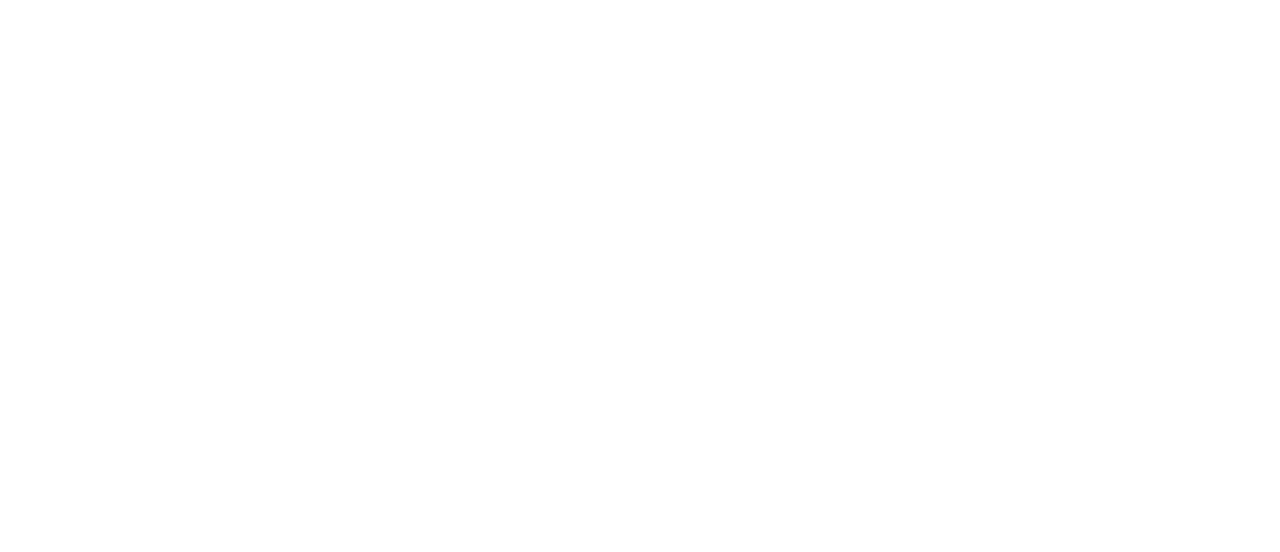
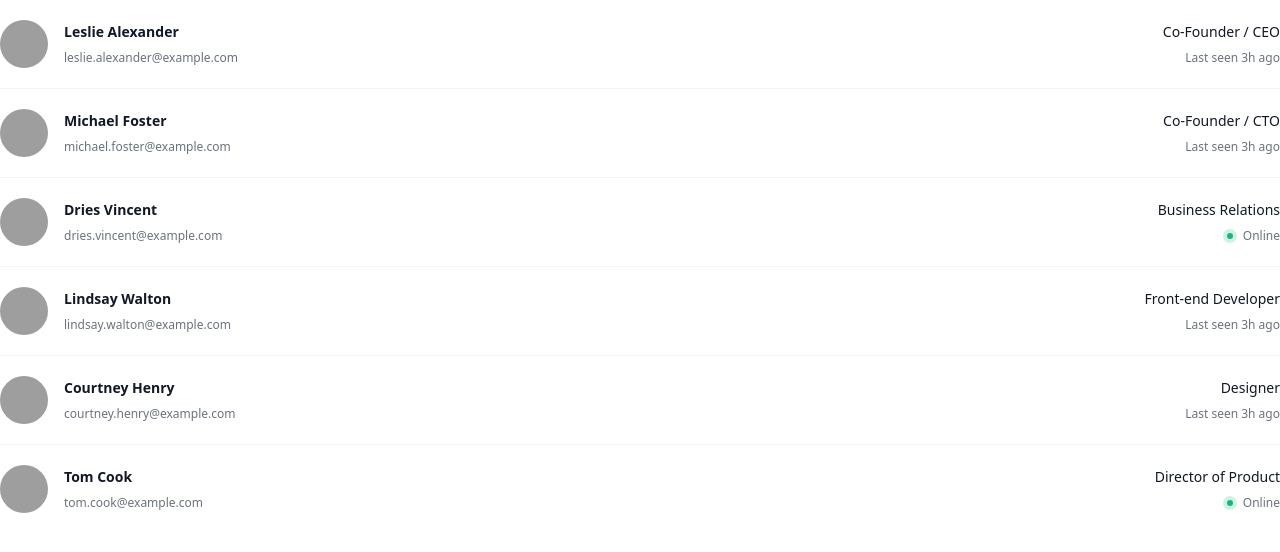
Before and after one commit to ajaypradhan/job-listing-alpine-js, a plain HTML site: page index.html in a window 1280 px wide. Drawn offline with nearby package versions, Linux system fonts and the light colour scheme; grey boxes are pictures that could not be loaded.

Commit message:
apline starter css

```diff
--- a/index.html
+++ b/index.html
@@ -7,9 +7,100 @@
       defer
       src="https://cdn.jsdelivr.net/npm/alpinejs@3.x.x/dist/cdn.min.js"
     ></script>
+    <script src="https://cdn.tailwindcss.com"></script>
     <title>Job Listing - Alpine JS</title>
   </head>
   <body>
+   <ul role="list" class="divide-y divide-gray-100">
+  <li class="flex justify-between gap-x-6 py-5">
+    <div class="flex min-w-0 gap-x-4">
+      <img class="h-12 w-12 flex-none rounded-full bg-gray-50" src="https://images.unsplash.com/photo-1494790108377-be9c29b29330?ixlib=rb-1.2.1&ixid=eyJhcHBfaWQiOjEyMDd9&auto=format&fit=facearea&facepad=2&w=256&h=256&q=80" alt="">
+      <div class="min-w-0 flex-auto">
+        <p class="text-sm font-semibold leading-6 text-gray-900">Leslie Alexander</p>
+        <p class="mt-1 truncate text-xs leading-5 text-gray-500">leslie.alexander@example.com</p>
+      </div>
+    </div>
+    <div class="hidden shrink-0 sm:flex sm:flex-col sm:items-end">
+      <p class="text-sm leading-6 text-gray-900">Co-Founder / CEO</p>
+      <p class="mt-1 text-xs leading-5 text-gray-500">Last seen <time datetime="2023-01-23T13:23Z">3h ago</time></p>
+    </div>
+  </li>
+  <li class="flex justify-between gap-x-6 py-5">
+    <div class="flex min-w-0 gap-x-4">
+      <img class="h-12 w-12 flex-none rounded-full bg-gray-50" src="https://images.unsplash.com/photo-1519244703995-f4e0f30006d5?ixlib=rb-1.2.1&ixid=eyJhcHBfaWQiOjEyMDd9&auto=format&fit=facearea&facepad=2&w=256&h=256&q=80" alt="">
+      <div class="min-w-0 flex-auto">
+        <p class="text-sm font-semibold leading-6 text-gray-900">Michael Foster</p>
+        <p class="mt-1 truncate text-xs leading-5 text-gray-500">michael.foster@example.com</p>
+      </div>
+    </div>
+    <div class="hidden shrink-0 sm:flex sm:flex-col sm:items-end">
+      <p class="text-sm leading-6 text-gray-900">Co-Founder / CTO</p>
+      <p class="mt-1 text-xs leading-5 text-gray-500">Last seen <time datetime="2023-01-23T13:23Z">3h ago</time></p>
+    </div>
+  </li>
+  <li class="flex justify-between gap-x-6 py-5">
+    <div class="flex min-w-0 gap-x-4">
+      <img class="h-12 w-12 flex-none rounded-full bg-gray-50" src="https://images.unsplash.com/photo-1506794778202-cad84cf45f1d?ixlib=rb-1.2.1&ixid=eyJhcHBfaWQiOjEyMDd9&auto=format&fit=facearea&facepad=2&w=256&h=256&q=80" alt="">
+      <div class="min-w-0 flex-auto">
+        <p class="text-sm font-semibold leading-6 text-gray-900">Dries Vincent</p>
+        <p class="mt-1 truncate text-xs leading-5 text-gray-500">dries.vincent@example.com</p>
+      </div>
+    </div>
+    <div class="hidden shrink-0 sm:flex sm:flex-col sm:items-end">
+      <p class="text-sm leading-6 text-gray-900">Business Relations</p>
+      <div class="mt-1 flex items-center gap-x-1.5">
+        <div class="flex-none rounded-full bg-emerald-500/20 p-1">
+          <div class="h-1.5 w-1.5 rounded-full bg-emerald-500"></div>
+        </div>
+        <p class="text-xs leading-5 text-gray-500">Online</p>
+      </div>
+    </div>
+  </li>
+  <li class="flex justify-between gap-x-6 py-5">
+    <div class="flex min-w-0 gap-x-4">
+      <img class="h-12 w-12 flex-none rounded-full bg-gray-50" src="https://images.unsplash.com/photo-1517841905240-472988babdf9?ixlib=rb-1.2.1&ixid=eyJhcHBfaWQiOjEyMDd9&auto=format&fit=facearea&facepad=2&w=256&h=256&q=80" alt="">
+      <div class="min-w-0 flex-auto">
+        <p class="text-sm font-semibold leading-6 text-gray-900">Lindsay Walton</p>
+        <p class="mt-1 truncate text-xs leading-5 text-gray-500">lindsay.walton@example.com</p>
+      </div>
+    </div>
+    <div class="hidden shrink-0 sm:flex sm:flex-col sm:items-end">
+      <p class="text-sm leading-6 text-gray-900">Front-end Developer</p>
+      <p class="mt-1 text-xs leading-5 text-gray-500">Last seen <time datetime="2023-01-23T13:23Z">3h ago</time></p>
+    </div>
+  </li>
+  <li class="flex justify-between gap-x-6 py-5">
+    <div class="flex min-w-0 gap-x-4">
+      <img class="h-12 w-12 flex-none rounded-full bg-gray-50" src="https://images.unsplash.com/photo-1438761681033-6461ffad8d80?ixlib=rb-1.2.1&ixid=eyJhcHBfaWQiOjEyMDd9&auto=format&fit=facearea&facepad=2&w=256&h=256&q=80" alt="">
+      <div class="min-w-0 flex-auto">
+        <p class="text-sm font-semibold leading-6 text-gray-900">Courtney Henry</p>
+        <p class="mt-1 truncate text-xs leading-5 text-gray-500">courtney.henry@example.com</p>
+      </div>
+    </div>
+    <div class="hidden shrink-0 sm:flex sm:flex-col sm:items-end">
+      <p class="text-sm leading-6 text-gray-900">Designer</p>
+      <p class="mt-1 text-xs leading-5 text-gray-500">Last seen <time datetime="2023-01-23T13:23Z">3h ago</time></p>
+    </div>
+  </li>
+  <li class="flex justify-between gap-x-6 py-5">
+    <div class="flex min-w-0 gap-x-4">
+      <img class="h-12 w-12 flex-none rounded-full bg-gray-50" src="https://images.unsplash.com/photo-1472099645785-5658abf4ff4e?ixlib=rb-1.2.1&ixid=eyJhcHBfaWQiOjEyMDd9&auto=format&fit=facearea&facepad=2&w=256&h=256&q=80" alt="">
+      <div class="min-w-0 flex-auto">
+        <p class="text-sm font-semibold leading-6 text-gray-900">Tom Cook</p>
+        <p class="mt-1 truncate text-xs leading-5 text-gray-500">tom.cook@example.com</p>
+      </div>
+    </div>
+    <div class="hidden shrink-0 sm:flex sm:flex-col sm:items-end">
+      <p class="text-sm leading-6 text-gray-900">Director of Product</p>
+      <div class="mt-1 flex items-center gap-x-1.5">
+        <div class="flex-none rounded-full bg-emerald-500/20 p-1">
+          <div class="h-1.5 w-1.5 rounded-full bg-emerald-500"></div>
+        </div>
+        <p class="text-xs leading-5 text-gray-500">Online</p>
+      </div>
+    </div>
+  </li>
+</ul>
 
   </body>
 </html>
```
